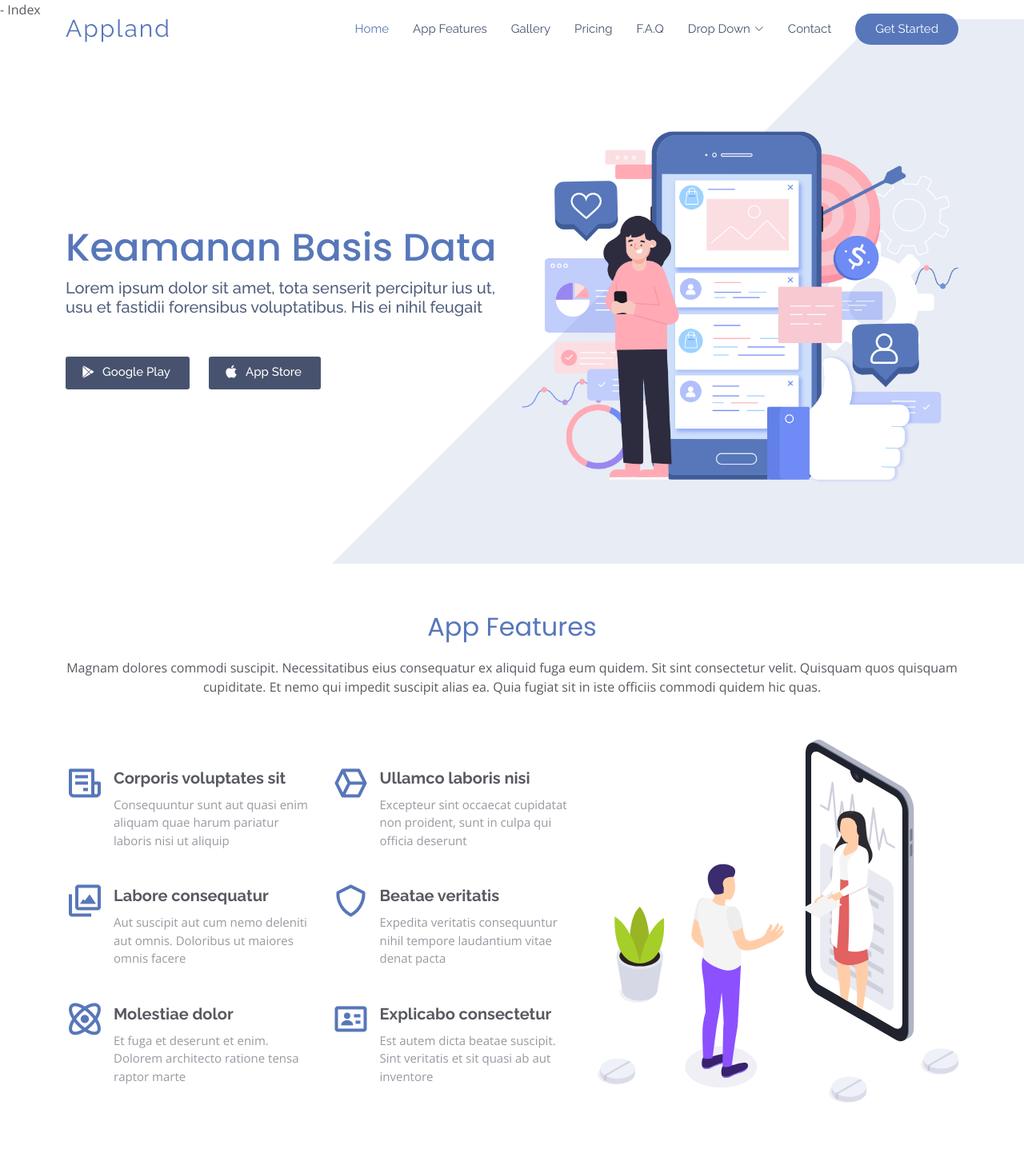
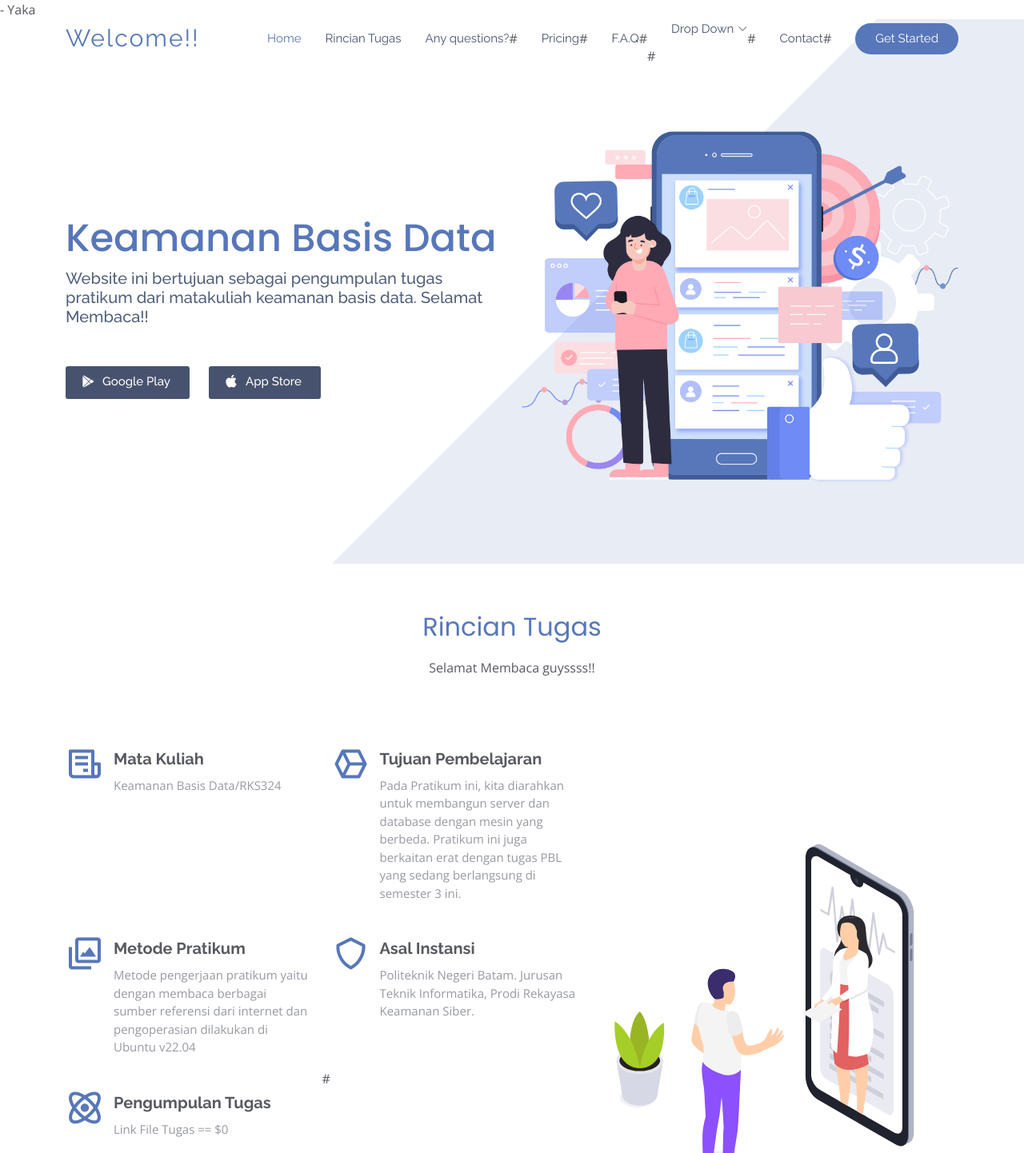
Before and after one commit to kesie23/kesie23.github.i.o, a plain HTML site: page index.html in a window 1280 px wide. Shown: the top 1442 px of the page at 80% size. Drawn offline with nearby package versions, Linux system fonts and the light colour scheme.

Commit message:
Update index.html

```diff
--- a/index.html
+++ b/index.html
@@ -5,7 +5,7 @@
   <meta charset="utf-8">
   <meta content="width=device-width, initial-scale=1.0" name="viewport">
 
-  <title>Keamanan basis Data</title> - Index</title>
+  <title>Keamanan basis Data</title> - Yaka</title>
   <meta content="" name="description">
   <meta content="" name="keywords">
 
@@ -42,7 +42,7 @@
     <div class="container d-flex align-items-center justify-content-between">
 
       <div class="logo">
-        <h1><a href="index.html">Appland</a></h1>
+        <h1><a href="index.html">Welcome!!</a></h1>
         <!-- Uncomment below if you prefer to use an image logo -->
         <!-- <a href="index.html"><img src="assets/img/logo.png" alt="" class="img-fluid"></a>-->
       </div>
@@ -50,29 +50,29 @@
       <nav id="navbar" class="navbar">
         <ul>
           <li><a class="nav-link scrollto active" href="#hero">Home</a></li>
-          <li><a class="nav-link scrollto" href="#features">App Features</a></li>
-          <li><a class="nav-link scrollto" href="#gallery">Gallery</a></li>
-          <li><a class="nav-link scrollto" href="#pricing">Pricing</a></li>
-          <li><a class="nav-link scrollto" href="#faq">F.A.Q</a></li>
-          <li class="dropdown"><a href="#"><span>Drop Down</span> <i class="bi bi-chevron-down"></i></a>
-            <ul>
-              <li><a href="#">Drop Down 1</a></li>
-              <li class="dropdown"><a href="#"><span>Deep Drop Down</span> <i class="bi bi-chevron-right"></i></a>
+          <li><a class="nav-link scrollto" href="#features">Rincian Tugas</a></li>
+          <li><a class="nav-link scrollto" href="#gallery">Any questions?</a></li>
+#          <li><a class="nav-link scrollto" href="#pricing">Pricing</a></li>
+#         <li><a class="nav-link scrollto" href="#faq">F.A.Q</a></li>
+#         <li class="dropdown"><a href="#"><span>Drop Down</span> <i class="bi bi-chevron-down"></i></a>
+#            <ul>
+#              <li><a href="#">Drop Down 1</a></li>
+#              <li class="dropdown"><a href="#"><span>Deep Drop Down</span> <i class="bi bi-chevron-right"></i></a>
                 <ul>
                   <li><a href="#">Deep Drop Down 1</a></li>
                   <li><a href="#">Deep Drop Down 2</a></li>
                   <li><a href="#">Deep Drop Down 3</a></li>
-                  <li><a href="#">Deep Drop Down 4</a></li>
-                  <li><a href="#">Deep Drop Down 5</a></li>
+#                  <li><a href="#">Deep Drop Down 4</a></li>
+#                  <li><a href="#">Deep Drop Down 5</a></li>
                 </ul>
               </li>
               <li><a href="#">Drop Down 2</a></li>
               <li><a href="#">Drop Down 3</a></li>
-              <li><a href="#">Drop Down 4</a></li>
+#              <li><a href="#">Drop Down 4</a></li>
             </ul>
           </li>
-          <li><a class="nav-link scrollto" href="#contact">Contact</a></li>
-          <li><a class="getstarted scrollto" href="#features">Get Started</a></li>
+#          <li><a class="nav-link scrollto" href="#contact">Contact</a></li>
+#          <li><a class="getstarted scrollto" href="#features">Get Started</a></li>
         </ul>
         <i class="bi bi-list mobile-nav-toggle"></i>
       </nav><!-- .navbar -->
@@ -88,7 +88,7 @@
         <div class="col-lg-6 d-lg-flex flex-lg-column justify-content-center align-items-stretch pt-5 pt-lg-0 order-2 order-lg-1" data-aos="fade-up">
           <div>
             <h1>Keamanan Basis Data</h1>
-            <h2>Lorem ipsum dolor sit amet, tota senserit percipitur ius ut, usu et fastidii forensibus voluptatibus. His ei nihil feugait</h2>
+            <h2>Website ini bertujuan sebagai pengumpulan tugas pratikum dari matakuliah keamanan basis data. Selamat Membaca!!</h2>
             <a href="#" class="download-btn"><i class="bx bxl-play-store"></i> Google Play</a>
             <a href="#" class="download-btn"><i class="bx bxl-apple"></i> App Store</a>
           </div>
@@ -108,8 +108,8 @@
       <div class="container">
 
         <div class="section-title">
-          <h2>App Features</h2>
-          <p>Magnam dolores commodi suscipit. Necessitatibus eius consequatur ex aliquid fuga eum quidem. Sit sint consectetur velit. Quisquam quos quisquam cupiditate. Et nemo qui impedit suscipit alias ea. Quia fugiat sit in iste officiis commodi quidem hic quas.</p>
+          <h2>Rincian Tugas</h2>
+          <p>Selamat Membaca guyssss!!</p>
         </div>
 
         <div class="row no-gutters">
@@ -118,34 +118,36 @@
               <div class="row">
                 <div class="col-md-6 icon-box" data-aos="fade-up">
                   <i class="bx bx-receipt"></i>
-                  <h4>Corporis voluptates sit</h4>
-                  <p>Consequuntur sunt aut quasi enim aliquam quae harum pariatur laboris nisi ut aliquip</p>
+                  <h4>Mata Kuliah</h4>
+                  <p>Keamanan Basis Data/RKS324</p>
                 </div>
                 <div class="col-md-6 icon-box" data-aos="fade-up" data-aos-delay="100">
                   <i class="bx bx-cube-alt"></i>
-                  <h4>Ullamco laboris nisi</h4>
-                  <p>Excepteur sint occaecat cupidatat non proident, sunt in culpa qui officia deserunt</p>
+                  <h4>Tujuan Pembelajaran</h4>
+                  <p>Pada Pratikum ini, kita diarahkan untuk membangun server dan database dengan mesin yang berbeda. Pratikum ini juga berkaitan erat dengan tugas PBL yang sedang berlangsung di semester 3 ini.</p>
                 </div>
                 <div class="col-md-6 icon-box" data-aos="fade-up" data-aos-delay="200">
                   <i class="bx bx-images"></i>
-                  <h4>Labore consequatur</h4>
-                  <p>Aut suscipit aut cum nemo deleniti aut omnis. Doloribus ut maiores omnis facere</p>
+                  <h4>Metode Pratikum</h4>
+                  <p>Metode pengerjaan pratikum yaitu dengan membaca berbagai sumber referensi dari internet dan pengoperasian dilakukan di Ubuntu v22.04</p>
                 </div>
                 <div class="col-md-6 icon-box" data-aos="fade-up" data-aos-delay="300">
                   <i class="bx bx-shield"></i>
-                  <h4>Beatae veritatis</h4>
-                  <p>Expedita veritatis consequuntur nihil tempore laudantium vitae denat pacta</p>
+                  <h4>Asal Instansi</h4>
+                  <p>Politeknik Negeri Batam. Jurusan Teknik Informatika, Prodi Rekayasa Keamanan Siber.</p>
                 </div>
                 <div class="col-md-6 icon-box" data-aos="fade-up" data-aos-delay="400">
                   <i class="bx bx-atom"></i>
-                  <h4>Molestiae dolor</h4>
-                  <p>Et fuga et deserunt et enim. Dolorem architecto ratione tensa raptor marte</p>
+                  <h4>Pengumpulan Tugas</h4>
+                  <p class="service-item-text">
+                    <Link href="https://drive.google.com/drive/folders/1oKx8aSBaAoLaCBhHxHqsAQwTfDw68cwy?usp=sharing" class="contact-link">Link File Tugas </a> == $0
+                  </p>
                 </div>
-                <div class="col-md-6 icon-box" data-aos="fade-up" data-aos-delay="500">
-                  <i class="bx bx-id-card"></i>
-                  <h4>Explicabo consectetur</h4>
-                  <p>Est autem dicta beatae suscipit. Sint veritatis et sit quasi ab aut inventore</p>
-                </div>
+#                <div class="col-md-6 icon-box" data-aos="fade-up" data-aos-delay="500">
+#                  <i class="bx bx-id-card"></i>
+#                 <h4>Explicabo consectetur</h4>
+#                  <p>Est autem dicta beatae suscipit. Sint veritatis et sit quasi ab aut inventore</p>
+#                </div>
               </div>
             </div>
           </div>
```
